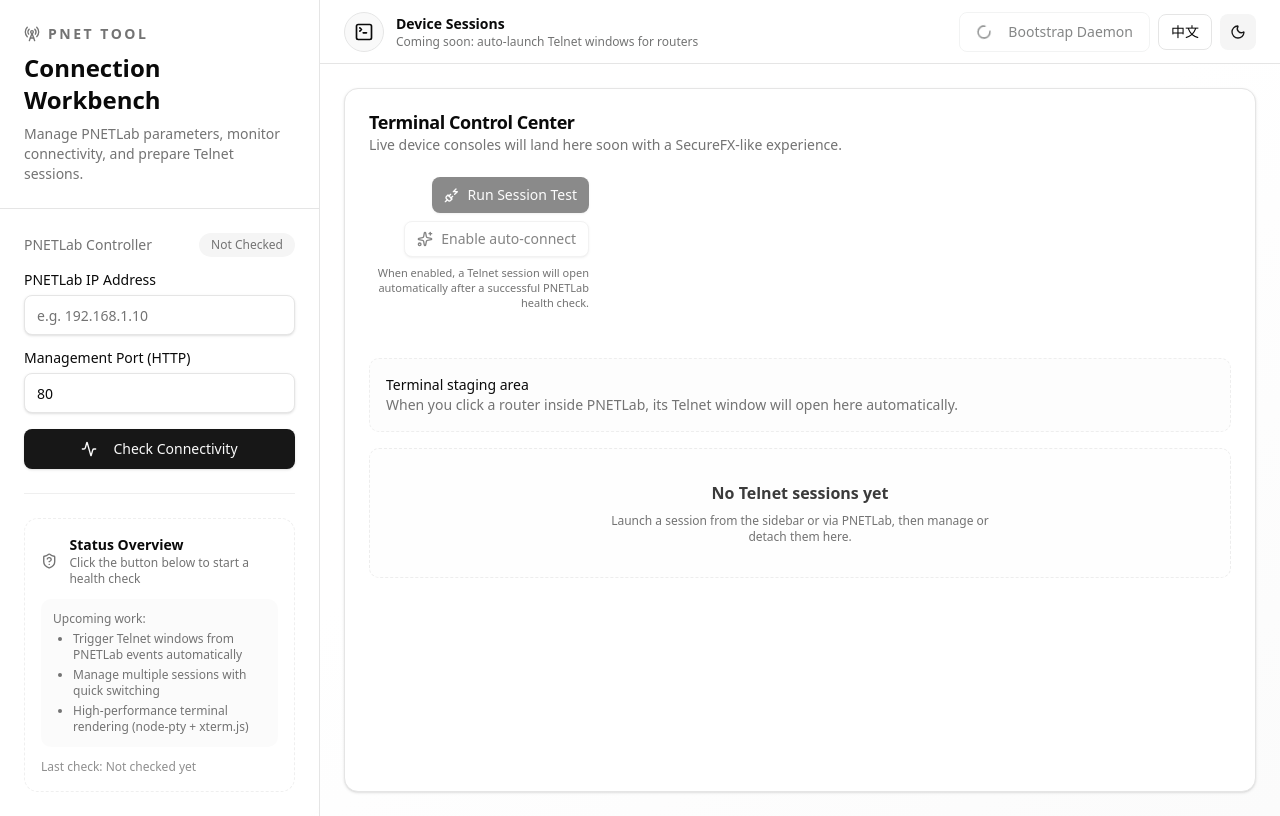
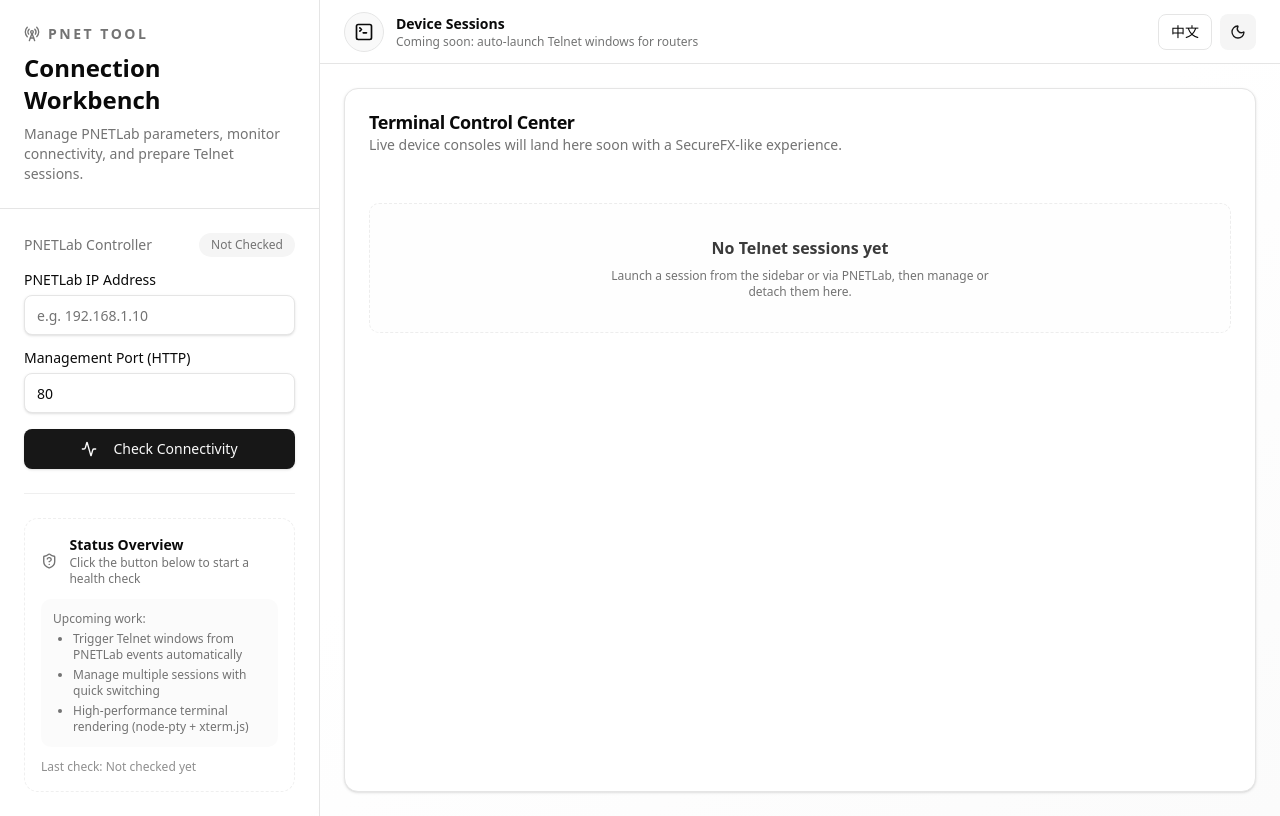
Before and after one commit to YangYuS8/pnet-tool, a Next.js app: page /en in a window 1280 px wide. Built offline with nearby package versions, Linux system fonts and the light colour scheme.

Commit message:
feat: 优化窗口状态管理，增强窗口事件处理逻辑

```diff
--- a/components/desktop/window-chrome.tsx
+++ b/components/desktop/window-chrome.tsx
@@ -89,8 +89,8 @@
   }
 
   return (
-    <div className="flex h-full min-h-screen w-full flex-col overflow-hidden bg-[radial-gradient(circle_at_8%_16%,rgba(18,21,26,0.94),rgba(9,11,14,0.98))] text-foreground">
-      <div className="flex h-full w-full flex-col overflow-hidden bg-background/94 backdrop-blur-xl">
+    <div className="flex h-screen w-full flex-col bg-background text-foreground">
+      <div className="flex flex-1 flex-col overflow-hidden bg-background">
         <header
           className={cn(
             "flex h-12 items-center justify-between border-b border-border/40 px-4 text-xs transition",
@@ -124,7 +124,7 @@
             </WindowControlButton>
           </div>
         </header>
-        <div className="flex flex-1 flex-col overflow-hidden bg-background/95">
+        <div className="flex flex-1 flex-col overflow-hidden bg-background">
           {children}
         </div>
       </div>
--- a/components/home/home-page.tsx
+++ b/components/home/home-page.tsx
@@ -9,8 +9,6 @@
   ShieldQuestion,
   TerminalSquare,
   WifiOff,
-  PlugZap,
-  Sparkles,
 } from "lucide-react";
 
 import { LocaleSwitcher } from "@/components/locale-switcher";
@@ -142,9 +140,7 @@
   const [lastCheckedAt, setLastCheckedAt] = useState<number | null>(null);
   const [sessions, setSessions] = useState<ManagedSession[]>([]);
   const [activeSessionKey, setActiveSessionKey] = useState<string | null>(null);
-  const [autoConnectOnHealthPass, setAutoConnectOnHealthPass] = useState(false);
   const [isDesktop, setIsDesktop] = useState(false);
-  const lastAutoTriggerRef = useRef<ConnectionState | null>(null);
   const sessionsRef = useRef<ManagedSession[]>([]);
   const activeKeyRef = useRef<string | null>(null);
   const sessionCounterRef = useRef(0);
@@ -222,12 +218,6 @@
   }, []);
 
   useEffect(() => {
-    if (!isDesktop) {
-      setAutoConnectOnHealthPass(false);
-    }
-  }, [isDesktop]);
-
-  useEffect(() => {
     sessionsRef.current = sessions;
   }, [sessions]);
 
@@ -284,17 +274,6 @@
 
   const terminalErrorMessage = activeSession?.error ?? (status.state === "offline" ? statusMessage : null);
 
-  useEffect(() => {
-    if (!autoConnectOnHealthPass) {
-      lastAutoTriggerRef.current = status.state;
-      return;
-    }
-    if (status.state === "online" && lastAutoTriggerRef.current !== "online" && ip) {
-      createSessionEntry(ip, DEFAULT_TELNET_PORT);
-    }
-    lastAutoTriggerRef.current = status.state;
-  }, [autoConnectOnHealthPass, createSessionEntry, ip, status.state]);
-
   const handleSessionStatusChange = useCallback(
     (key: string) => (payload: TerminalStatusChange) => {
       setSessions((prev) =>
@@ -327,18 +306,6 @@
     },
     []
   );
-
-  const handleTestTelnet = useCallback(() => {
-    if (!ip) {
-      setStatus({ state: "offline", message: dictionary.errors.missingIp });
-      return;
-    }
-    createSessionEntry(ip, DEFAULT_TELNET_PORT);
-  }, [createSessionEntry, dictionary.errors.missingIp, ip]);
-
-  const isTestDisabled = useMemo(() => {
-    return !isDesktop || !ip.trim();
-  }, [isDesktop, ip]);
 
   const handleTelnetLaunch = useCallback(
     (request: TelnetLaunchRequest) => {
@@ -607,10 +574,6 @@
             </div>
           </div>
           <div className="flex items-center gap-2">
-            <Button variant="outline" disabled>
-              <Loader2 className="mr-2 h-4 w-4 animate-spin" />
-              {dictionary.navigation.initButton}
-            </Button>
             <Suspense
               fallback={
                 <div
@@ -632,43 +595,8 @@
                 <CardTitle>{dictionary.main.cardTitle}</CardTitle>
                 <CardDescription>{dictionary.main.cardDescription}</CardDescription>
               </div>
-              <div className="flex flex-col items-end gap-2">
-                <Button
-                  type="button"
-                  size="sm"
-                  onClick={handleTestTelnet}
-                  disabled={isTestDisabled}
-                  className="shadow-sm"
-                >
-                  <PlugZap className="h-4 w-4" />
-                  {dictionary.terminal.testButton}
-                </Button>
-                <Button
-                  type="button"
-                  size="sm"
-                  variant={autoConnectOnHealthPass ? "secondary" : "outline"}
-                  aria-pressed={autoConnectOnHealthPass}
-                  onClick={() => setAutoConnectOnHealthPass((prev) => !prev)}
-                  className="shadow-sm"
-                  disabled={!isDesktop}
-                >
-                  <Sparkles className="h-4 w-4" />
-                  {autoConnectOnHealthPass
-                    ? dictionary.terminal.autoLaunchOn
-                    : dictionary.terminal.autoLaunchOff}
-                </Button>
-                <p className="max-w-[220px] text-right text-[11px] leading-snug text-muted-foreground">
-                  {dictionary.terminal.autoLaunchDescription}
-                </p>
-              </div>
             </CardHeader>
             <CardContent className="flex flex-1 flex-col gap-4 p-6">
-              <div className="rounded-lg border border-dashed border-border/60 bg-muted/20 p-4 text-sm text-muted-foreground">
-                <p className="font-medium text-foreground">
-                  {dictionary.main.placeholderTitle}
-                </p>
-                <p>{dictionary.main.placeholderDescription}</p>
-              </div>
               <div className="flex flex-1 flex-col gap-3">
                 <SessionTabs
                   sessions={sessions.map((session) => ({
--- a/electron/main.ts
+++ b/electron/main.ts
@@ -118,16 +118,62 @@
   isFocused: boolean;
 };
 
-function emitWindowState() {
-  if (!mainWindow || mainWindow.isDestroyed()) {
+function getWindowState(target?: BrowserWindow | null): WindowStatePayload {
+  if (!target || target.isDestroyed()) {
+    return { isMaximized: false, isFullScreen: false, isFocused: false } satisfies WindowStatePayload;
+  }
+  return {
+    isMaximized: target.isMaximized(),
+    isFullScreen: target.isFullScreen(),
+    isFocused: target.isFocused(),
+  } satisfies WindowStatePayload;
+}
+
+function sendWindowState(target: BrowserWindow) {
+  if (target.isDestroyed() || target.webContents.isDestroyed()) {
     return;
   }
-  const payload: WindowStatePayload = {
-    isMaximized: mainWindow.isMaximized(),
-    isFullScreen: mainWindow.isFullScreen(),
-    isFocused: mainWindow.isFocused(),
-  };
-  mainWindow.webContents.send("window:state", payload);
+  target.webContents.send("window:state", getWindowState(target));
+}
+
+type WindowStateEvent =
+  | "focus"
+  | "blur"
+  | "maximize"
+  | "unmaximize"
+  | "minimize"
+  | "restore"
+  | "enter-full-screen"
+  | "leave-full-screen";
+
+const windowStateEvents: WindowStateEvent[] = [
+  "focus",
+  "blur",
+  "maximize",
+  "unmaximize",
+  "minimize",
+  "restore",
+  "enter-full-screen",
+  "leave-full-screen",
+];
+
+function registerWindowStateEvents(target: BrowserWindow) {
+  const emit = () => sendWindowState(target);
+
+  windowStateEvents.forEach((eventName) => {
+    const typedEvent = eventName as Parameters<BrowserWindow["on"]>[0];
+    target.on(typedEvent, emit);
+  });
+
+  target.on("closed", () => {
+    windowStateEvents.forEach((eventName) => {
+      const typedEvent = eventName as Parameters<BrowserWindow["removeListener"]>[0];
+      target.removeListener(typedEvent, emit);
+    });
+  });
+
+  target.webContents.on("did-finish-load", emit);
+  target.once("ready-to-show", emit);
 }
 
 type TerminalDimensions = {
@@ -317,6 +363,7 @@
   });
 
   sessionWindows.add(detachedWindow);
+  registerWindowStateEvents(detachedWindow);
 
   detachedWindow.once("ready-to-show", () => {
     if (!detachedWindow.isDestroyed()) {
@@ -371,10 +418,13 @@
   telnetBridgeReady = false;
 
   mainWindow.setMenuBarVisibility(false);
+  registerWindowStateEvents(mainWindow);
 
   mainWindow.once("ready-to-show", () => {
     mainWindow?.show();
-    emitWindowState();
+    if (mainWindow) {
+      sendWindowState(mainWindow);
+    }
   });
 
   let loadPromise: Promise<void> | undefined;
@@ -397,15 +447,6 @@
     mainWindow = null;
     telnetBridgeReady = false;
   });
-
-  mainWindow.on("focus", emitWindowState);
-  mainWindow.on("blur", emitWindowState);
-  mainWindow.on("maximize", emitWindowState);
-  mainWindow.on("unmaximize", emitWindowState);
-  mainWindow.on("minimize", emitWindowState);
-  mainWindow.on("restore", emitWindowState);
-  mainWindow.on("enter-full-screen", emitWindowState);
-  mainWindow.on("leave-full-screen", emitWindowState);
 
   mainWindow.webContents.on("did-finish-load", () => {
     dispatchTelnetRequests();
@@ -691,33 +732,24 @@
 ipcMain.handle("app:get-version", () => app.getVersion());
 ipcMain.handle("app:ping", () => "pong");
 
-ipcMain.handle("window:get-state", () => {
-  if (!mainWindow) {
-    return { isMaximized: false, isFullScreen: false, isFocused: false } satisfies WindowStatePayload;
-  }
-  return {
-    isMaximized: mainWindow.isMaximized(),
-    isFullScreen: mainWindow.isFullScreen(),
-    isFocused: mainWindow.isFocused(),
-  } satisfies WindowStatePayload;
+ipcMain.handle("window:get-state", (event) => {
+  const target = BrowserWindow.fromWebContents(event.sender);
+  return getWindowState(target);
 });
 
-ipcMain.handle("window:toggle-maximize", () => {
-  if (!mainWindow) {
-    return { isMaximized: false, isFullScreen: false, isFocused: false } satisfies WindowStatePayload;
+ipcMain.handle("window:toggle-maximize", (event) => {
+  const target = BrowserWindow.fromWebContents(event.sender);
+  if (!target) {
+    return getWindowState(null);
   }
-  if (mainWindow.isFullScreen()) {
-    mainWindow.setFullScreen(false);
-  } else if (mainWindow.isMaximized()) {
-    mainWindow.unmaximize();
+  if (target.isFullScreen()) {
+    target.setFullScreen(false);
+  } else if (target.isMaximized()) {
+    target.unmaximize();
   } else {
-    mainWindow.maximize();
+    target.maximize();
   }
-  return {
-    isMaximized: mainWindow.isMaximized(),
-    isFullScreen: mainWindow.isFullScreen(),
-    isFocused: mainWindow.isFocused(),
-  } satisfies WindowStatePayload;
+  return getWindowState(target);
 });
 
 ipcMain.handle("window:open-session", (_event, payload: { sessionId?: string; title?: string } = {}) => {
@@ -737,16 +769,17 @@
   }
 });
 
-ipcMain.on("window:minimize", () => {
-  if (!mainWindow) {
-    return;
+ipcMain.on("window:minimize", (event) => {
+  const target = BrowserWindow.fromWebContents(event.sender);
+  target?.minimize();
+  if (target) {
+    sendWindowState(target);
   }
-  mainWindow.minimize();
-  emitWindowState();
 });
 
-ipcMain.on("window:close", () => {
-  mainWindow?.close();
+ipcMain.on("window:close", (event) => {
+  const target = BrowserWindow.fromWebContents(event.sender);
+  target?.close();
 });
 
 ipcMain.handle("telnet:bridge-ready", () => {
```
Also changed, not shown: app/session/page.tsx (+17 -24 lines), components/terminal/telnet-terminal.tsx (+24 -6 lines).
